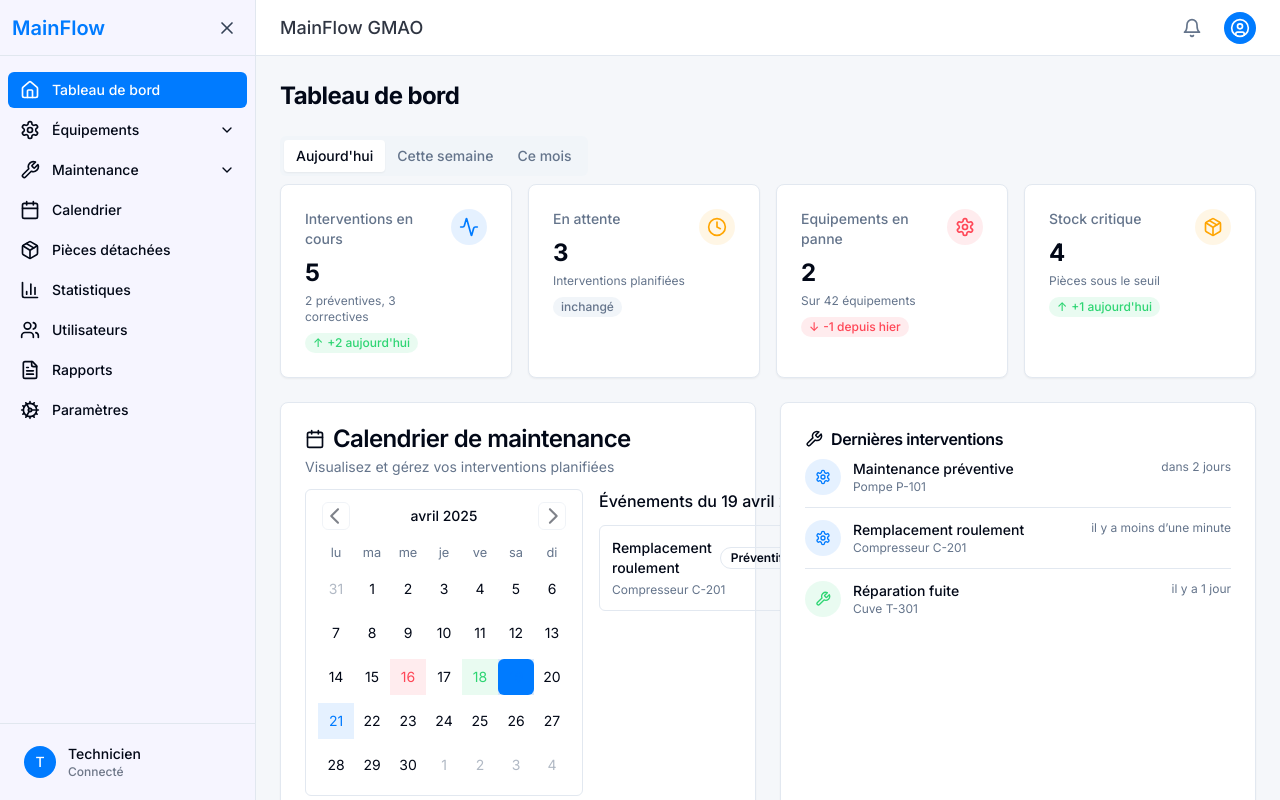
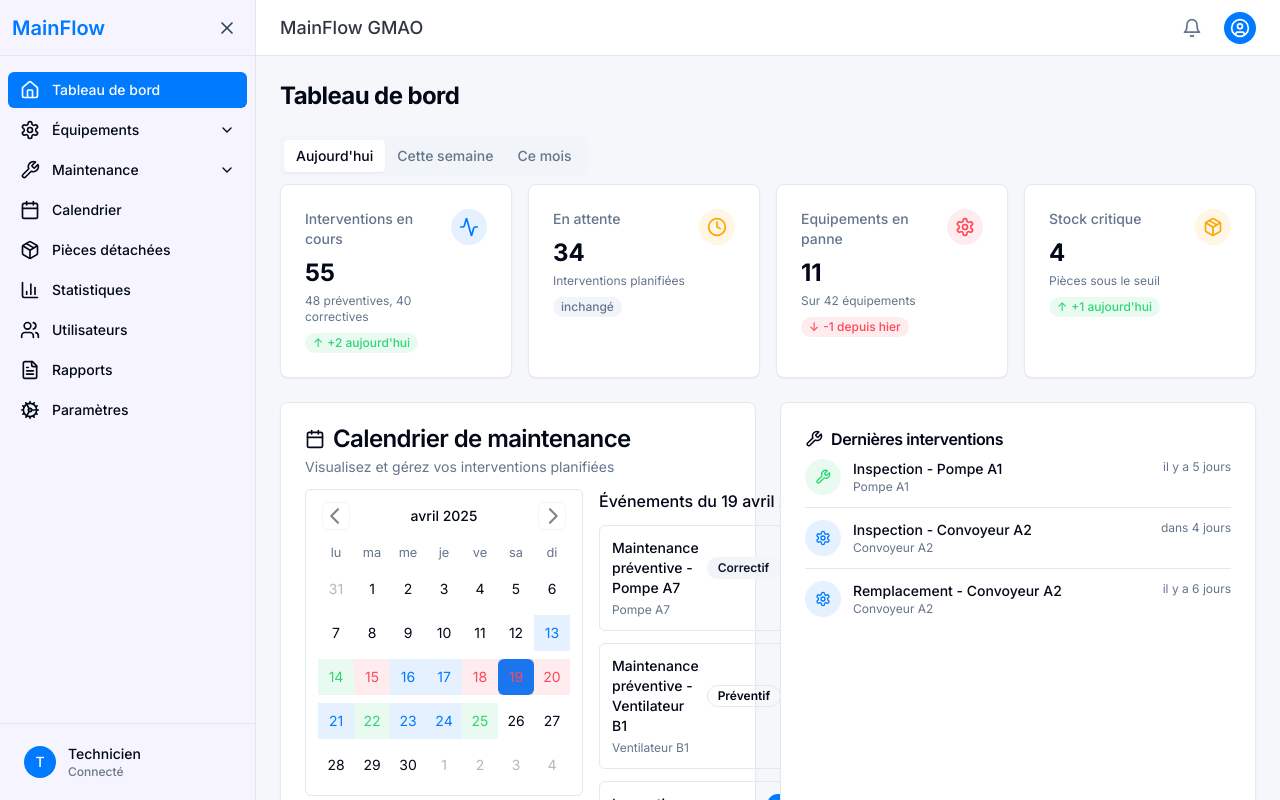
Before and after one commit to warf23/GMAO_ENSAM, a React (Vite) app: page / in a window 1280 px wide. Built offline with nearby package versions, Linux system fonts and the light colour scheme.

Commit message:
Add mock data generation
Generate mock data for dynamic chart updates.

```diff
--- a/src/pages/Dashboard.tsx
+++ b/src/pages/Dashboard.tsx
@@ -1,5 +1,4 @@
-
-import { useState } from 'react';
+import { useState, useEffect } from 'react';
 import { Activity, Calendar, Clock, Package, Settings, Wrench } from 'lucide-react';
 import { StatCard } from '@/components/dashboard/StatCard';
 import { ParetoChart } from '@/components/dashboard/ParetoChart';
@@ -7,8 +6,14 @@ import { MaintenanceCalendar } from '@/components/dashboard/MaintenanceCalendar'
 import { PerformanceIndicator } from '@/components/dashboard/PerformanceIndicator';
 import { Card, CardContent, CardHeader, CardTitle } from '@/components/ui/card';
 import { Tabs, TabsContent, TabsList, TabsTrigger } from '@/components/ui/tabs';
-import { addDays, formatDistanceToNow, subDays } from 'date-fns';
+import { formatDistanceToNow } from 'date-fns';
 import { fr } from 'date-fns/locale';
+import {
+  initializeMockData,
+  setupMockDataUpdates,
+  generateParetoCauses,
+  generatePerformanceMetrics
+} from '@/utils/mockData';
 
 // Types
 type MaintenanceEvent = {
@@ -21,57 +26,42 @@ type MaintenanceEvent = {
   type: 'preventive' | 'corrective';
 };
 
-// Mock data
-const paretoData = [
-  { name: 'Panne électrique', value: 35 },
-  { name: 'Usure mécanique', value: 25 },
-  { name: 'Défaut lubrification', value: 18 },
-  { name: 'Erreur opérateur', value: 12 },
-  { name: 'Problème hydraulique', value: 8 },
-  { name: 'Autres', value: 5 },
-];
-
-const maintenanceEvents: MaintenanceEvent[] = [
-  {
-    id: '1',
-    title: 'Maintenance préventive',
-    date: addDays(new Date(), 2),
-    equipmentId: 'EQ001',
-    equipmentName: 'Pompe P-101',
-    status: 'planned',
-    type: 'preventive',
-  },
-  {
-    id: '2',
-    title: 'Remplacement roulement',
-    date: new Date(),
-    equipmentId: 'EQ002',
-    equipmentName: 'Compresseur C-201',
-    status: 'planned',
-    type: 'preventive',
-  },
-  {
-    id: '3',
-    title: 'Réparation fuite',
-    date: subDays(new Date(), 1),
-    equipmentId: 'EQ003',
-    equipmentName: 'Cuve T-301',
-    status: 'completed',
-    type: 'corrective',
-  },
-  {
-    id: '4',
-    title: 'Inspection programmée',
-    date: subDays(new Date(), 3),
-    equipmentId: 'EQ004',
-    equipmentName: 'Échangeur E-401',
-    status: 'overdue',
-    type: 'preventive',
-  },
-];
-
 const Dashboard = () => {
   const [tabValue, setTabValue] = useState("today");
+  const [maintenanceEvents, setMaintenanceEvents] = useState<MaintenanceEvent[]>([]);
+  const [paretoData, setParetoData] = useState(generateParetoCauses());
+  const [metrics, setMetrics] = useState(generatePerformanceMetrics());
+
+  useEffect(() => {
+    // Initialize mock data if needed
+    initializeMockData();
+
+    // Set up periodic updates
+    const cleanup = setupMockDataUpdates();
+
+    // Set up data refresh interval
+    const refreshInterval = setInterval(() => {
+      const storedEquipment = JSON.parse(localStorage.getItem('equipment') || '[]');
+      const storedInterventions = JSON.parse(localStorage.getItem('interventions') || '[]');
+      const storedParetoCauses = JSON.parse(localStorage.getItem('paretoCauses') || '[]');
+      const storedMetrics = JSON.parse(localStorage.getItem('performanceMetrics') || '{}');
+
+      setMaintenanceEvents(storedInterventions);
+      setParetoData(storedParetoCauses);
+      setMetrics(storedMetrics);
+    }, 5000); // Refresh every 5 seconds
+
+    return () => {
+      cleanup();
+      clearInterval(refreshInterval);
+    };
+  }, []);
+
+  // Count active interventions based on status
+  const activeInterventions = maintenanceEvents.filter(e => e.status !== 'completed').length;
+  const plannedInterventions = maintenanceEvents.filter(e => e.status === 'planned').length;
+  const equipment = JSON.parse(localStorage.getItem('equipment') || '[]');
+  const breakdownCount = equipment.filter((e: any) => e.status === 'breakdown').length;
 
   return (
     <div className="space-y-6">
@@ -88,8 +78,8 @@ const Dashboard = () => {
           <div className="grid gap-4 grid-cols-1 md:grid-cols-2 lg:grid-cols-4">
             <StatCard
               title="Interventions en cours"
-              value="5"
-              description="2 préventives, 3 correctives"
+              value={String(activeInterventions)}
+              description={`${maintenanceEvents.filter(e => e.type === 'preventive').length} préventives, ${maintenanceEvents.filter(e => e.type === 'corrective').length} correctives`}
               icon={Activity}
               trend="up"
               trendValue="+2 aujourd'hui"
@@ -97,7 +87,7 @@ const Dashboard = () => {
             />
             <StatCard
               title="En attente"
-              value="3"
+              value={String(plannedInterventions)}
               description="Interventions planifiées"
               icon={Clock}
               trend="neutral"
@@ -106,8 +96,8 @@ const Dashboard = () => {
             />
             <StatCard
               title="Equipements en panne"
-              value="2"
-              description="Sur 42 équipements"
+              value={String(breakdownCount)}
+              description={`Sur ${equipment.length} équipements`}
               icon={Settings}
               trend="down"
               trendValue="-1 depuis hier"
@@ -257,27 +247,27 @@ const Dashboard = () => {
         <div className="space-y-6">
           <PerformanceIndicator
             title="TRS (Taux de rendement synthétique)"
-            value={78.5}
+            value={metrics.trs}
             target={85}
             unit="%"
             description="Disponibilité × Performance × Qualité"
-            status="warning"
+            status={metrics.trs >= 85 ? 'success' : 'warning'}
           />
           <PerformanceIndicator
             title="MTBF (Temps moyen entre pannes)"
-            value={124}
+            value={metrics.mtbf}
             target={150}
             unit="heures"
             description="Fiabilité des équipements"
-            status="warning"
+            status={metrics.mtbf >= 150 ? 'success' : 'warning'}
           />
           <PerformanceIndicator
             title="MTTR (Temps moyen de réparation)"
-            value={2.3}
+            value={metrics.mttr}
             target={3}
             unit="heures"
             description="Durée moyenne des interventions"
-            status="success"
+            status={metrics.mttr <= 3 ? 'success' : 'warning'}
           />
         </div>
       </div>
--- /dev/null
+++ b/src/utils/mockData.ts
@@ -0,0 +1,122 @@
+
+import { addDays, subDays } from 'date-fns';
+
+// Types
+export type Equipment = {
+  id: string;
+  name: string;
+  type: string;
+  status: 'operational' | 'maintenance' | 'breakdown';
+  lastMaintenance: Date;
+  nextMaintenance: Date;
+};
+
+export type Intervention = {
+  id: string;
+  title: string;
+  date: Date;
+  equipmentId: string;
+  equipmentName: string;
+  status: 'planned' | 'completed' | 'overdue';
+  type: 'preventive' | 'corrective';
+};
+
+export type ParetoItem = {
+  name: string;
+  value: number;
+};
+
+// Generate random equipment data
+export const generateMockEquipment = (count: number = 42): Equipment[] => {
+  const types = ['Pompe', 'Compresseur', 'Moteur', 'Ventilateur', 'Convoyeur'];
+  const statuses: Equipment['status'][] = ['operational', 'maintenance', 'breakdown'];
+
+  return Array.from({ length: count }, (_, i) => ({
+    id: `EQ${String(i + 1).padStart(3, '0')}`,
+    name: `${types[Math.floor(Math.random() * types.length)]} ${String.fromCharCode(65 + Math.floor(i / 10))}${i % 10 + 1}`,
+    type: types[Math.floor(Math.random() * types.length)],
+    status: statuses[Math.floor(Math.random() * statuses.length)],
+    lastMaintenance: subDays(new Date(), Math.floor(Math.random() * 30)),
+    nextMaintenance: addDays(new Date(), Math.floor(Math.random() * 30)),
+  }));
+};
+
+// Generate random interventions
+export const generateMockInterventions = (equipment: Equipment[]): Intervention[] => {
+  const interventionTypes = ['Maintenance préventive', 'Remplacement', 'Réparation', 'Inspection'];
+  const statuses: Intervention['status'][] = ['planned', 'completed', 'overdue'];
+  const types: Intervention['type'][] = ['preventive', 'corrective'];
+
+  return equipment.flatMap((eq) => {
+    const interventionCount = Math.floor(Math.random() * 3) + 1;
+    return Array.from({ length: interventionCount }, (_, i) => ({
+      id: `INT${eq.id}${i}`,
+      title: `${interventionTypes[Math.floor(Math.random() * interventionTypes.length)]} - ${eq.name}`,
+      date: Math.random() > 0.5 ? subDays(new Date(), Math.floor(Math.random() * 7)) : addDays(new Date(), Math.floor(Math.random() * 7)),
+      equipmentId: eq.id,
+      equipmentName: eq.name,
+      status: statuses[Math.floor(Math.random() * statuses.length)],
+      type: types[Math.floor(Math.random() * types.length)],
+    }));
+  });
+};
+
+// Generate Pareto data for failures
+export const generateParetoCauses = (): ParetoItem[] => {
+  const causes = [
+    { name: 'Panne électrique', baseValue: 35 },
+    { name: 'Usure mécanique', baseValue: 25 },
+    { name: 'Défaut lubrification', baseValue: 18 },
+    { name: 'Erreur opérateur', baseValue: 12 },
+    { name: 'Problème hydraulique', baseValue: 8 },
+    { name: 'Autres', baseValue: 5 },
+  ];
+
+  return causes.map(cause => ({
+    name: cause.name,
+    value: Math.max(1, Math.floor(cause.baseValue * (0.8 + Math.random() * 0.4))), // ±20% variation
+  }));
+};
+
+// Generate performance indicators
+export const generatePerformanceMetrics = () => ({
+  trs: Math.round((70 + Math.random() * 20) * 10) / 10, // 70-90%
+  mtbf: Math.round(100 + Math.random() * 50), // 100-150 hours
+  mttr: Math.round((1 + Math.random() * 3) * 10) / 10, // 1-4 hours
+});
+
+// Initialize mock data in localStorage if not present
+export const initializeMockData = () => {
+  if (!localStorage.getItem('mockDataInitialized')) {
+    const equipment = generateMockEquipment();
+    const interventions = generateMockInterventions(equipment);
+
+    localStorage.setItem('equipment', JSON.stringify(equipment));
+    localStorage.setItem('interventions', JSON.stringify(interventions));
+    localStorage.setItem('mockDataInitialized', 'true');
+  }
+};
+
+// Update mock data periodically (every 30 seconds)
+export const setupMockDataUpdates = () => {
+  const updateData = () => {
+    const equipment = generateMockEquipment();
+    const interventions = generateMockInterventions(equipment);
+    const paretoCauses = generateParetoCauses();
+    const performanceMetrics = generatePerformanceMetrics();
+
+    localStorage.setItem('equipment', JSON.stringify(equipment));
+    localStorage.setItem('interventions', JSON.stringify(interventions));
+    localStorage.setItem('paretoCauses', JSON.stringify(paretoCauses));
+    localStorage.setItem('performanceMetrics', JSON.stringify(performanceMetrics));
+  };
+
+  // Update immediately
+  updateData();
+
+  // Then update every 30 seconds
+  const interval = setInterval(updateData, 30000);
+
+  // Cleanup function
+  return () => clearInterval(interval);
+};
```
